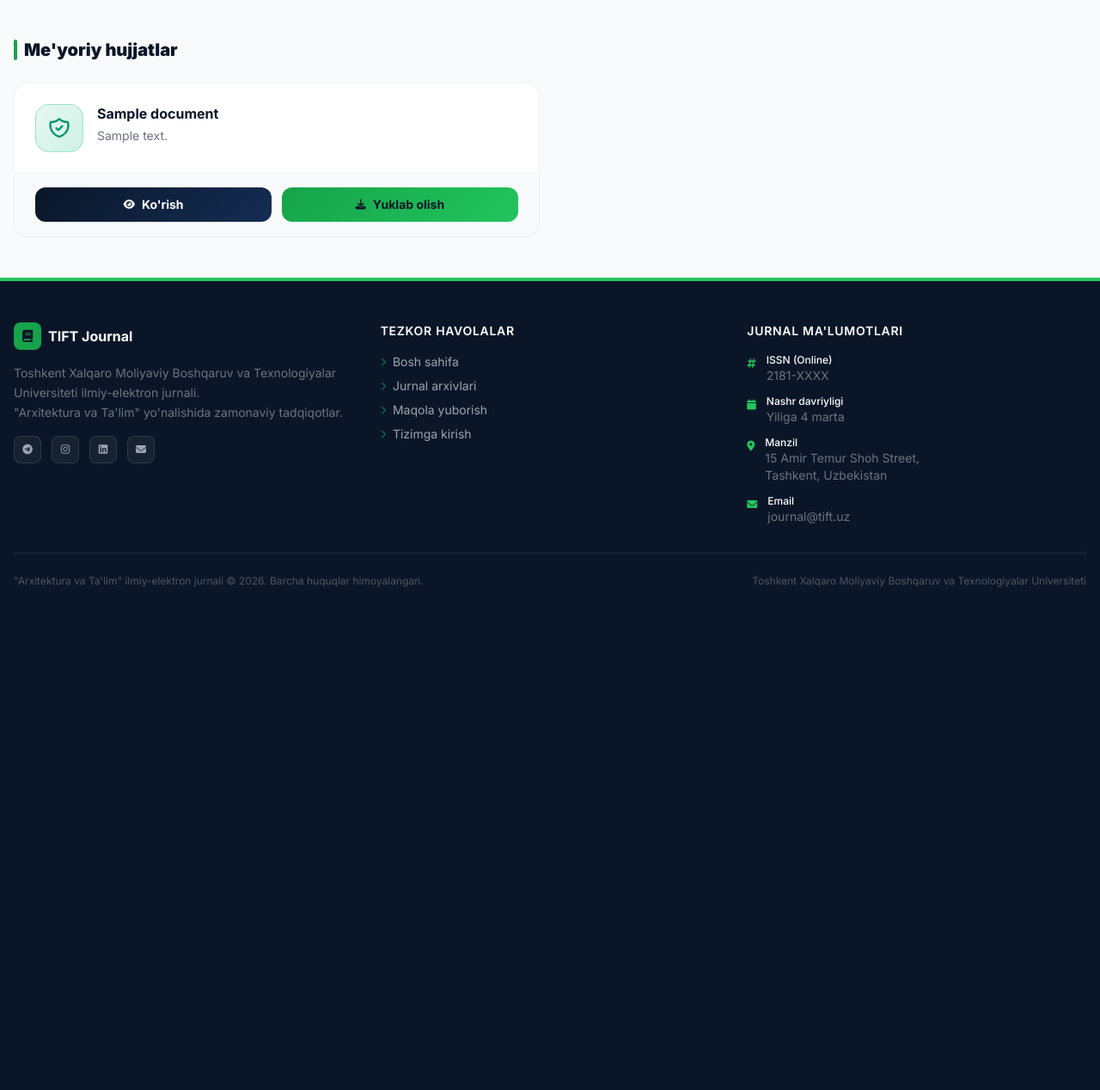
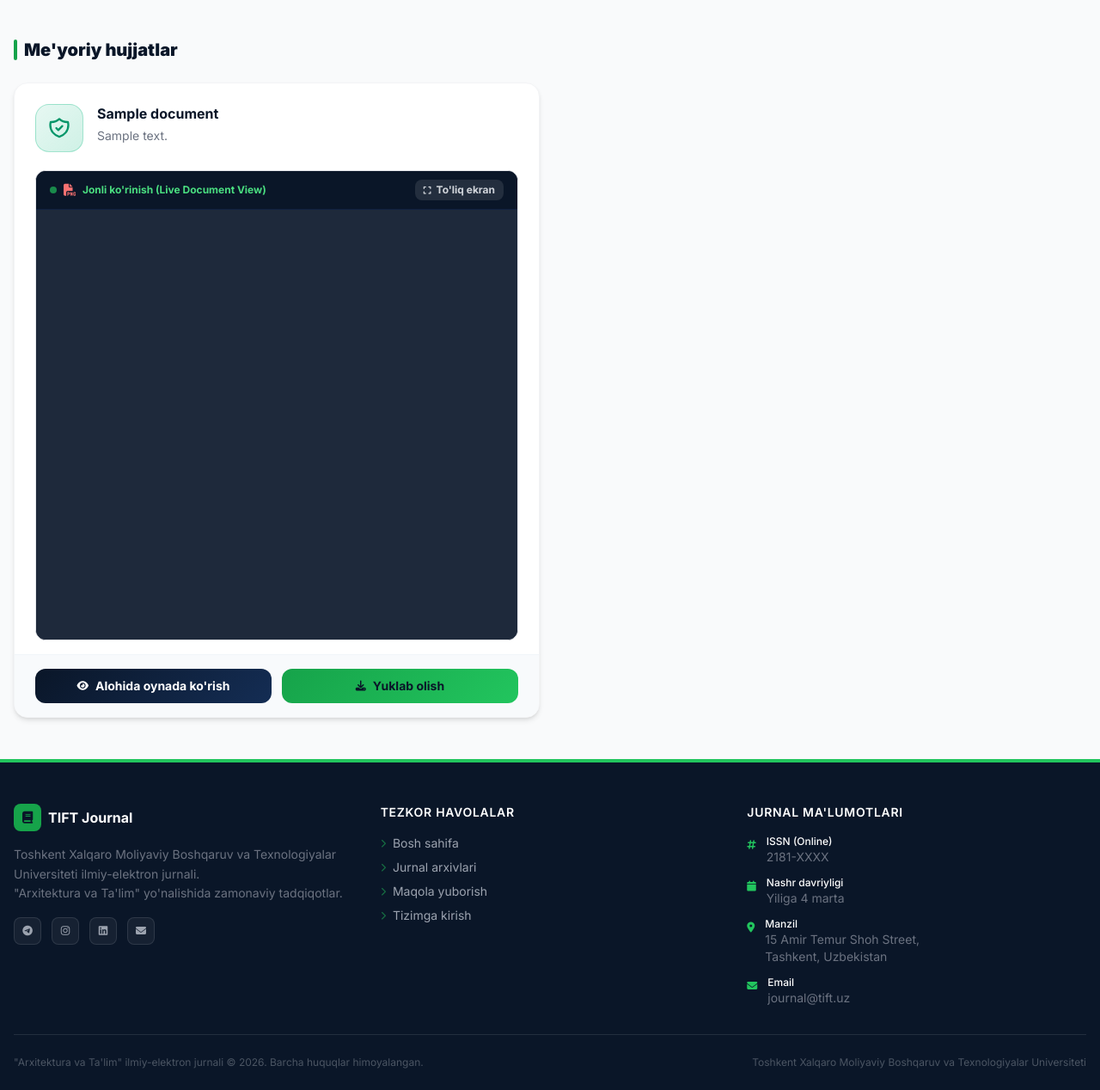
Before and after one commit to zzokirov/Tift_ojs_journal, a Django app: page /documents/ in a window 1280 px wide. Shown: the part 268-1536 px from the top of the page at 86% size. Before the commit the page ends 951 px from the top, so only its background shows below. Run offline with Django 5.2, Linux system fonts and the light colour scheme; tables that the repository leaves empty hold one stand-in row (values such as "Sample post").

Commit message:
Embed live PDF document viewer directly inside normative document cards

```diff
--- a/templates/documents.html
+++ b/templates/documents.html
@@ -86,9 +86,9 @@
         </h2>
         <div class="grid grid-cols-1 lg:grid-cols-2 gap-6">
             {% for doc in normative %}
-                <div class="bg-white rounded-2xl border border-gray-100 shadow-sm overflow-hidden card-hover group">
-                    <div class="p-6">
-                        <div class="flex items-start gap-4">
+                <div class="bg-white rounded-2xl border border-gray-100 shadow-md overflow-hidden card-hover group flex flex-col justify-between">
+                    <div class="p-6 pb-4">
+                        <div class="flex items-start gap-4 mb-4">
                             <div class="w-14 h-14 rounded-2xl flex items-center justify-center flex-shrink-0 transition-transform group-hover:scale-110"
                                  style="background:linear-gradient(135deg,rgba(16,185,129,0.1),rgba(16,185,129,0.2));border:1px solid rgba(16,185,129,0.3);">
                                 <svg class="w-7 h-7 text-emerald-600" fill="none" stroke="currentColor" viewBox="0 0 24 24">
@@ -96,19 +96,55 @@
                                 </svg>
                             </div>
                             <div class="flex-1 min-w-0">
-                                <h3 class="font-bold text-navy-900 leading-snug mb-1">{{ doc.title }}</h3>
+                                <h3 class="font-bold text-navy-900 leading-snug text-base mb-1">{{ doc.title }}</h3>
                                 {% if doc.description %}
-                                    <p class="text-gray-500 text-sm leading-relaxed">{{ doc.description }}</p>
+                                    <p class="text-gray-500 text-sm leading-relaxed mb-3">{{ doc.description }}</p>
                                 {% endif %}
                             </div>
                         </div>
+
+                        <!-- LIVE PDF DOCUMENT EMBEDDED VIEWER -->
+                        {% if doc.file %}
+                            <div class="mt-2 rounded-xl overflow-hidden border border-gray-200 shadow-inner bg-slate-900">
+                                <div class="bg-navy-900 text-white px-4 py-2.5 flex items-center justify-between text-xs font-bold border-b border-navy-800">
+                                    <span class="flex items-center gap-2 text-green-400">
+                                        <span class="w-2 h-2 rounded-full bg-green-500 animate-pulse inline-block"></span>
+                                        <i class="fas fa-file-pdf text-red-400 text-sm"></i> Jonli ko'rinish (Live Document View)
+                                    </span>
+                                    <a href="{{ doc.file.url }}" target="_blank" class="text-gray-300 hover:text-white transition-colors flex items-center gap-1.5 bg-white/10 px-2.5 py-1 rounded-lg">
+                                        <i class="fas fa-expand text-[10px]"></i> To'liq ekran
+                                    </a>
+                                </div>
+                                <div class="relative w-full h-[400px] md:h-[500px] bg-slate-800">
+                                    <iframe src="{{ doc.file.url }}#toolbar=1&navpanes=0&view=FitH"
+                                            class="w-full h-full border-0 rounded-b-xl"
+                                            title="{{ doc.title }}">
+                                    </iframe>
+                                </div>
+                            </div>
+                        {% elif doc.url %}
+                            <div class="mt-2 rounded-xl overflow-hidden border border-gray-200 shadow-inner bg-slate-900">
+                                <div class="bg-navy-900 text-white px-4 py-2.5 flex items-center justify-between text-xs font-bold border-b border-navy-800">
+                                    <span class="flex items-center gap-2 text-green-400">
+                                        <i class="fas fa-link text-blue-400 text-sm"></i> Rasmiy havolaga biriktirilgan hujjat
+                                    </span>
+                                    <a href="{{ doc.url }}" target="_blank" class="text-gray-300 hover:text-white transition-colors flex items-center gap-1.5 bg-white/10 px-2.5 py-1 rounded-lg">
+                                        <i class="fas fa-external-link-alt text-[10px]"></i> O'tish
+                                    </a>
+                                </div>
+                                <div class="relative w-full h-[380px] md:h-[480px] bg-slate-800">
+                                    <iframe src="{{ doc.url }}" class="w-full h-full border-0 rounded-b-xl" title="{{ doc.title }}"></iframe>
+                                </div>
+                            </div>
+                        {% endif %}
                     </div>
+
                     <div class="px-6 py-4 flex gap-3" style="background:#f8fafc;border-top:1px solid #f1f5f9;">
                         {% if doc.file %}
                             <a href="{{ doc.file.url }}" target="_blank"
                                class="flex-1 flex items-center justify-center gap-2 font-bold text-sm py-2.5 rounded-xl transition-all hover:scale-[1.02]"
                                style="background:linear-gradient(135deg,#0a1628,#142d54);color:white;">
-                                <i class="fas fa-eye text-xs"></i> Ko'rish
+                                <i class="fas fa-eye text-xs"></i> Alohida oynada ko'rish
                             </a>
                             <a href="{{ doc.file.url }}" download
                                class="flex-1 flex items-center justify-center gap-2 font-bold text-sm py-2.5 rounded-xl transition-all hover:scale-[1.02]"
@@ -119,7 +155,7 @@
                             <a href="{{ doc.url }}" target="_blank"
                                class="flex-1 flex items-center justify-center gap-2 font-bold text-sm py-2.5 rounded-xl transition-all hover:scale-[1.02]"
                                style="background:linear-gradient(135deg,#0a1628,#142d54);color:white;">
-                                <i class="fas fa-external-link-alt text-xs"></i> Ko'rish
+                                <i class="fas fa-external-link-alt text-xs"></i> Tashqi havolada ko'rish
                             </a>
                         {% endif %}
                     </div>
```
